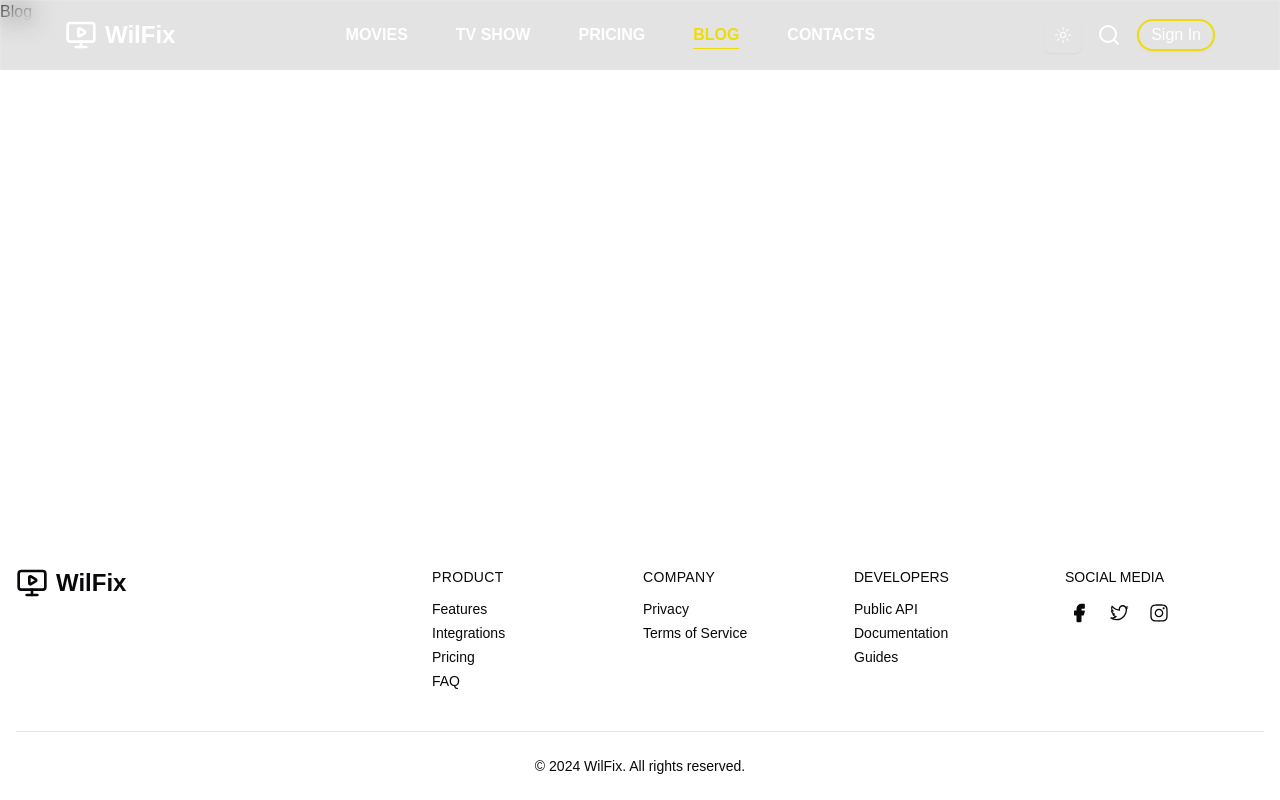
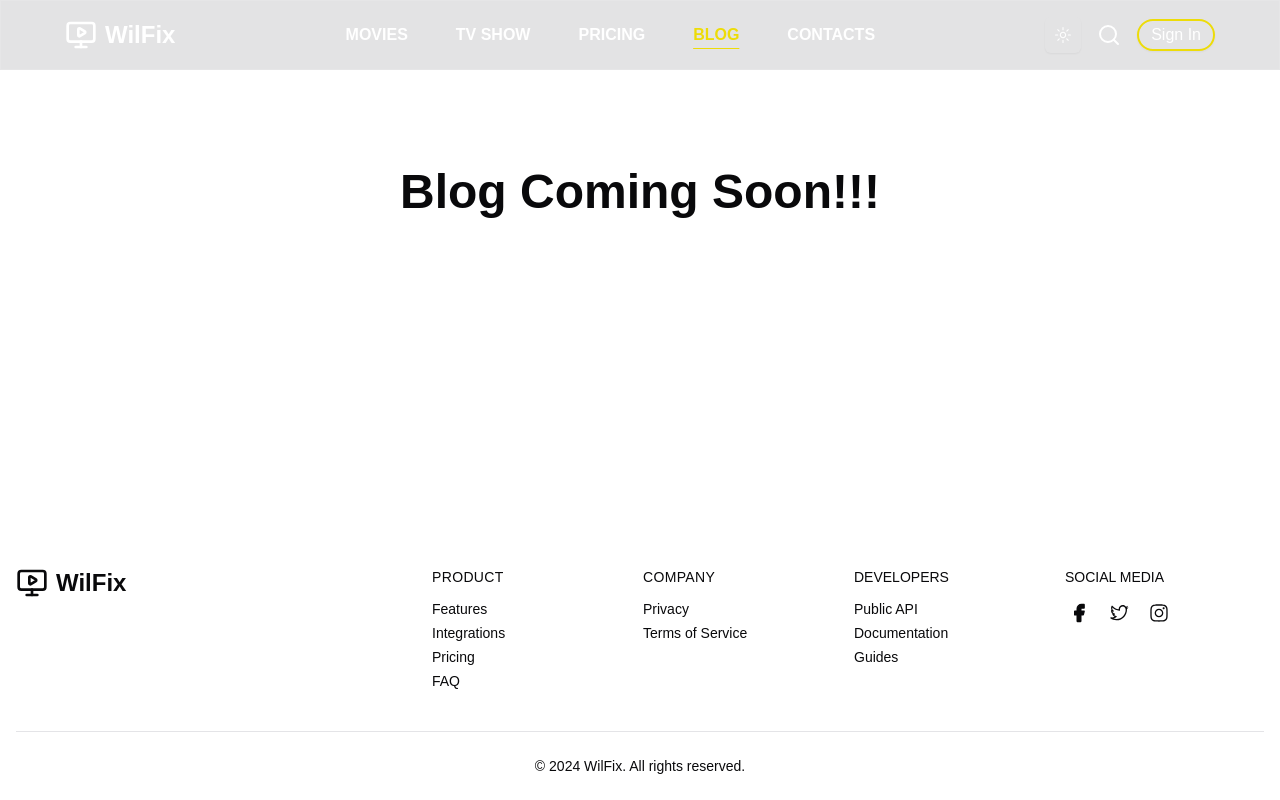
Before and after one commit to mulbahoplanojames/movie_app, a Next.js app: page /blog in a window 1280 px wide. Built offline with nearby package versions, Linux system fonts and the light colour scheme.

Commit message:
Updating some components by adding the generateStsticParams for ststic site generation and creating some dynamic pages

```diff
--- a/src/app/(page-routes)/blog/page.tsx
+++ b/src/app/(page-routes)/blog/page.tsx
@@ -1,7 +1,15 @@
 import React from "react";
 
 const Blog = () => {
-  return <div>Blog</div>;
+  return (
+    <>
+      <section className="md:px-8 px-4 py-14">
+        <h1 className="font-semibold  md:text-5xl text-3xl pb-5 md:pb-12  mt-28 text-center">
+          Blog Coming Soon!!!
+        </h1>
+      </section>
+    </>
+  );
 };
 
 export default Blog;
```
